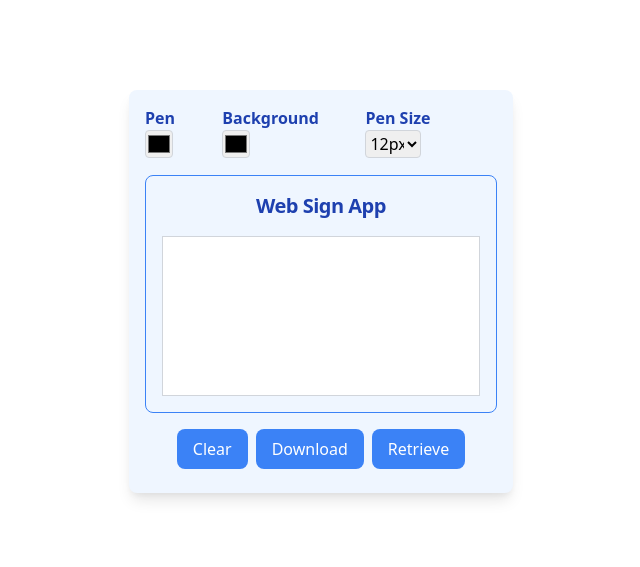
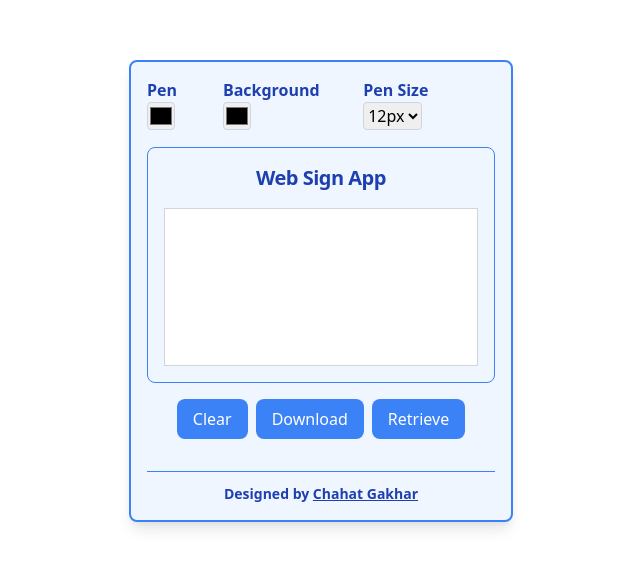
Before and after one commit to chahatgakhar/websignapp, a plain HTML site: page index.html in a window 1280 px wide. Shown: the part 109-676 px from the top of the page, without its empty margins (319-959 px from the left). Drawn offline with nearby package versions, Linux system fonts and the light colour scheme.

Commit message:
UI Changes

```diff
--- a/index.html
+++ b/index.html
@@ -3,11 +3,11 @@
 <head>
     <meta charset="UTF-8">
     <meta name="viewport" content="width=device-width, initial-scale=1.0">
-    <title>Signature App</title>
+    <title>Web Sign App</title>
     <link href="https://cdn.jsdelivr.net/npm/tailwindcss@2.2.19/dist/tailwind.min.css" rel="stylesheet">
 </head>
-<body class="bg-grey-100 min-h-screen flex flex-col justify-center items-center p-2">
-    <div class="container bg-blue-50 p-4 rounded-lg shadow-lg w-full sm:w-96">
+<body class="min-h-screen flex flex-col justify-center items-center p-2">
+    <div class="container bg-blue-50 p-4 rounded-lg border-2 border-blue-500 shadow-lg w-full sm:w-96">
         <div class="tools flex flex-row mb-4">
             <div class="tool mb-2 sm:mb-0 mr-2">
                 <label for="colorPicker" class="mr-2 text-blue-800 font-bold">Pen</label>
@@ -19,7 +19,7 @@
             </div>
             <div class="tool">
                 <label for="fontSizeSelector" class="mr-2 text-blue-800 font-bold">Pen Size</label>
-                <select id="fontSizeSelector" class="border border-gray-300 rounded w-14 h-7">
+                <select id="fontSizeSelector" class="border border-gray-300 rounded w-15 h-7">
                     <option value="12">12px</option>
                     <option value="14">14px</option>
                     <option value="16">16px</option>
@@ -29,13 +29,16 @@
             </div>
         </div>
         <div class="signature border border-blue-500 p-4 rounded-lg mb-4">
-            <h1 class="title text-blue-800 text-center text-xl font-semibold tracking-tight mb-4">Web Sign App</h1>
+            <h1 class="title text-blue-800 text-center text-xl font-bold tracking-tight mb-4">Web Sign App</h1>
             <canvas id="signatureCanvas" class="border border-gray-300 w-full"></canvas>
         </div>
         <div class="buttons flex justify-center">
-            <button class="btn bg-blue-500 text-white px-4 py-2 rounded-lg mb-2 mr-2" onclick="clearCanvas()">Clear</button>
-            <button class="btn bg-blue-500 text-white px-4 py-2 rounded-lg mb-2 mr-2" onclick="downloadSignature()">Download</button>
-            <button class="btn bg-blue-500 text-white px-4 py-2 rounded-lg mb-2" onclick="retrieveSignature()">Retrieve</button>
+            <button class="btn bg-blue-500 text-white px-4 py-2 rounded-lg mb-2 mr-2 hover:bg-blue-600" onclick="clearCanvas()">Clear</button>
+            <button class="btn bg-blue-500 text-white px-4 py-2 rounded-lg mb-2 mr-2 hover:bg-blue-600" onclick="downloadSignature()">Download</button>
+            <button class="btn bg-blue-500 text-white px-4 py-2 rounded-lg mb-2 hover:bg-blue-600" onclick="retrieveSignature()">Retrieve</button>
+        </div>
+        <div class="text-blue-800 text-sm mt-6 border-t pt-3 border-blue-500 font-semibold flex justify-center items-center">
+            <span>Designed by <a href="https://chahatgakhar.com/" class="underline hover:text-red-500">Chahat Gakhar</a></span>
         </div>
     </div>
 
```
